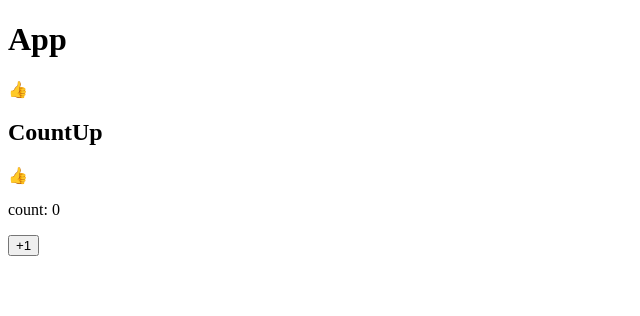
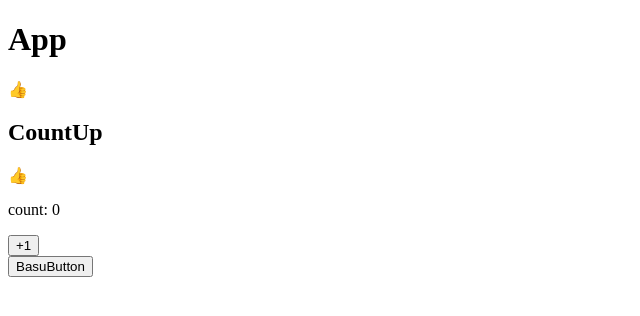
Before and after one commit to kadokichi/vue-lesson, a Vue app in the folder vue-lesson/: page / in a window 1280 px wide. Shown: the top 316 px of the page, without its empty margins (0-640 px from the left). Built offline with nearby package versions, Linux system fonts and the light colour scheme.

Commit message:
コンポーネントに属性を付けた時の継承方法

```diff
--- a/vue-lesson/src/App.vue
+++ b/vue-lesson/src/App.vue
@@ -1,11 +1,13 @@
 <script setup>
   import CountUp from './components/CountUp.vue';
+  import BaseButton from './components/BaseButton.vue';
 </script>
 
 <template>
   <h1>App</h1>
   <BaseIcon />
-  <CountUp />
+  <CountUp id="base-button" class="border"/>
+  <BaseButton id="base-button" class="border"/>
 </template>
 
 <style></style>
--- /dev/null
+++ b/vue-lesson/src/components/BaseButton.vue
@@ -0,0 +1,5 @@
+<template>
+  <div id="ignore" class="bg-red-blue">
+    <button>BasuButton</button>
+  </div>
+</template>
--- a/vue-lesson/src/components/CountUp.vue
+++ b/vue-lesson/src/components/CountUp.vue
@@ -4,7 +4,7 @@
 </script>
 
 <template>
-  <h2>CountUp</h2>
+  <h2 v-bind="$attrs">CountUp</h2>
   <BaseIcon />
   <p>count: {{ count }}</p>
   <button @click="count++">+1</button>
```
